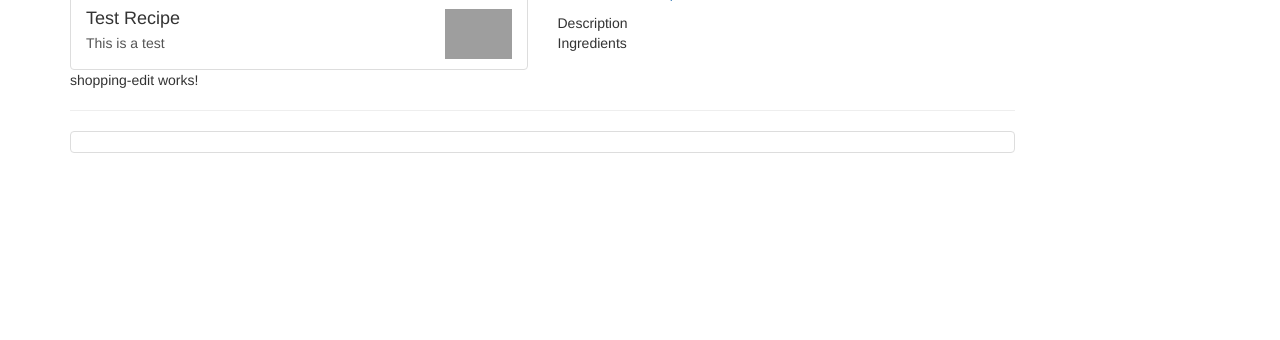
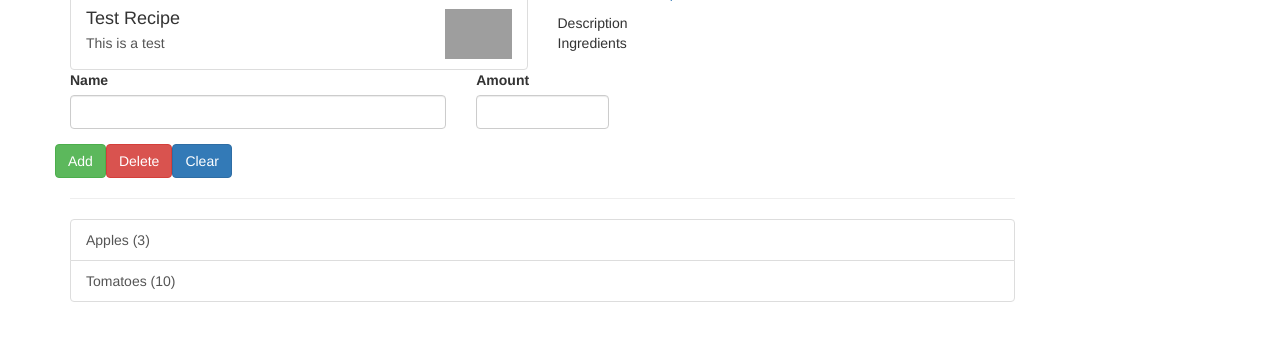
Before and after one commit to lukeomalley/angular-recipe-cookbook, an Angular app: page /recipes/0 in a window 1280 px wide. Shown: the part 220-560 px from the top of the page. Built offline with nearby package versions, Linux system fonts and the light colour scheme; grey boxes are pictures that could not be loaded.

Commit message:
setup shopping list and shopping list edit components

```diff
--- a/src/app/shared/ingredient.model.ts
+++ b/src/app/shared/ingredient.model.ts
@@ -1,4 +1,4 @@
 export class Ingredient {
   // public is a short hand TS accessor for the values passed in
-  constructor(public name: string, public amount: string) {}
+  constructor(public name: string, public amount: number) {}
 }
--- a/src/app/shopping-list/shopping-edit/shopping-edit.component.html
+++ b/src/app/shopping-list/shopping-edit/shopping-edit.component.html
@@ -1 +1,23 @@
-<p>shopping-edit works!</p>
+<div class="row">
+  <div class="col-xs-12">
+    <form class="">
+      <div class="row">
+        <div class="col-sm-5 form-group">
+          <label for="name">Name</label>
+          <input type="text" id="name" class="form-control" />
+        </div>
+        <div class="col-sm-2 form-group">
+          <label for="amount">Amount</label>
+          <input type="number" id="amount" class="form-control" />
+        </div>
+        <div class="row">
+          <div class="col-xs-12">
+            <button class="btn btn-success" type="submit">Add</button>
+            <button class="btn btn-danger" type="button">Delete</button>
+            <button class="btn btn-primary" type="button">Clear</button>
+          </div>
+        </div>
+      </div>
+    </form>
+  </div>
+</div>
--- a/src/app/shopping-list/shopping-list.component.html
+++ b/src/app/shopping-list/shopping-list.component.html
@@ -3,7 +3,14 @@
     <app-shopping-edit></app-shopping-edit>
     <hr />
     <ul class="list-group">
-      <a href="#" class="list-group-item" style="cursor: pointer;"></a>
+      <a
+        href="#"
+        class="list-group-item"
+        style="cursor: pointer;"
+        *ngFor="let ingredient of ingredients"
+      >
+        {{ ingredient.name }} ({{ ingredient.amount }})
+      </a>
     </ul>
   </div>
 </div>
--- a/src/app/shopping-list/shopping-list.component.ts
+++ b/src/app/shopping-list/shopping-list.component.ts
@@ -1,4 +1,5 @@
 import { Component, OnInit } from '@angular/core';
+import { Ingredient } from '../shared/ingredient.model';
 
 @Component({
   selector: 'app-shopping-list',
@@ -6,7 +7,8 @@ import { Component, OnInit } from '@angular/core';
   styleUrls: ['./shopping-list.component.css'],
 })
 export class ShoppingListComponent implements OnInit {
-  ingredients: [];
+  ingredients: Ingredient[] = [new Ingredient('Apples', 3), new Ingredient('Tomatoes', 10)];
+
   constructor() {}
 
   ngOnInit() {}
```
